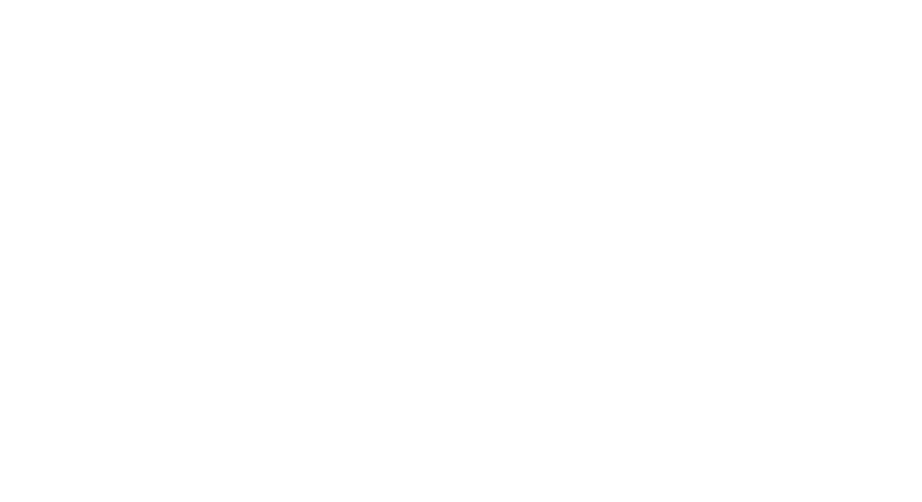
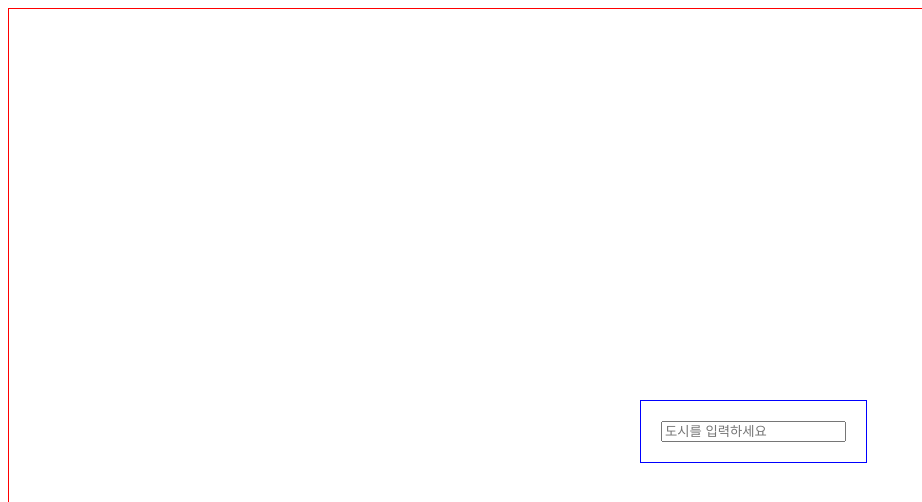
Before and after one commit to rlawlsdn263/react-weather-app, a React (Create React App) app: page / in a window 1280 px wide. Shown: the top 502 px of the page, without its empty margins (0-922 px from the left). Built offline with nearby package versions, Linux system fonts and the light colour scheme.

Commit message:
[Add] 기본 마크업 완성
스타일 컴포넌트를 사용해 AppWrap 컴포넌트의 기본 스타일을 잡고 appContentWrap CSS 클래스 스타일을 입힘.

```diff
--- a/src/App.js
+++ b/src/App.js
@@ -1,7 +1,31 @@
+import styled from "styled-components";
+
 function App() {
   const URL = `https://api.openweathermap.org/data/2.5/weather?q=Seoul&appid=1144f627ca7622ff01372e0335e00e1b`;
 
-  return <div className="App"></div>;
+  return (
+    <AppWarp>
+      <div className="appContentWrap">
+        <input placeholder="도시를 입력하세요"></input>
+      </div>
+    </AppWarp>
+  );
 }
 
 export default App;
+
+// 스타일 컴포넌트
+const AppWarp = styled.div`
+  width: 100vw;
+  height: 100vh;
+  border: 1px red solid;
+
+  .appContentWrap {
+    position: absolute;
+    left: 50%;
+    top: 50%;
+    tanform: translate(-50%, -50%);
+    border: 1px blue solid;
+    padding: 20px;
+  }
+`;
```
